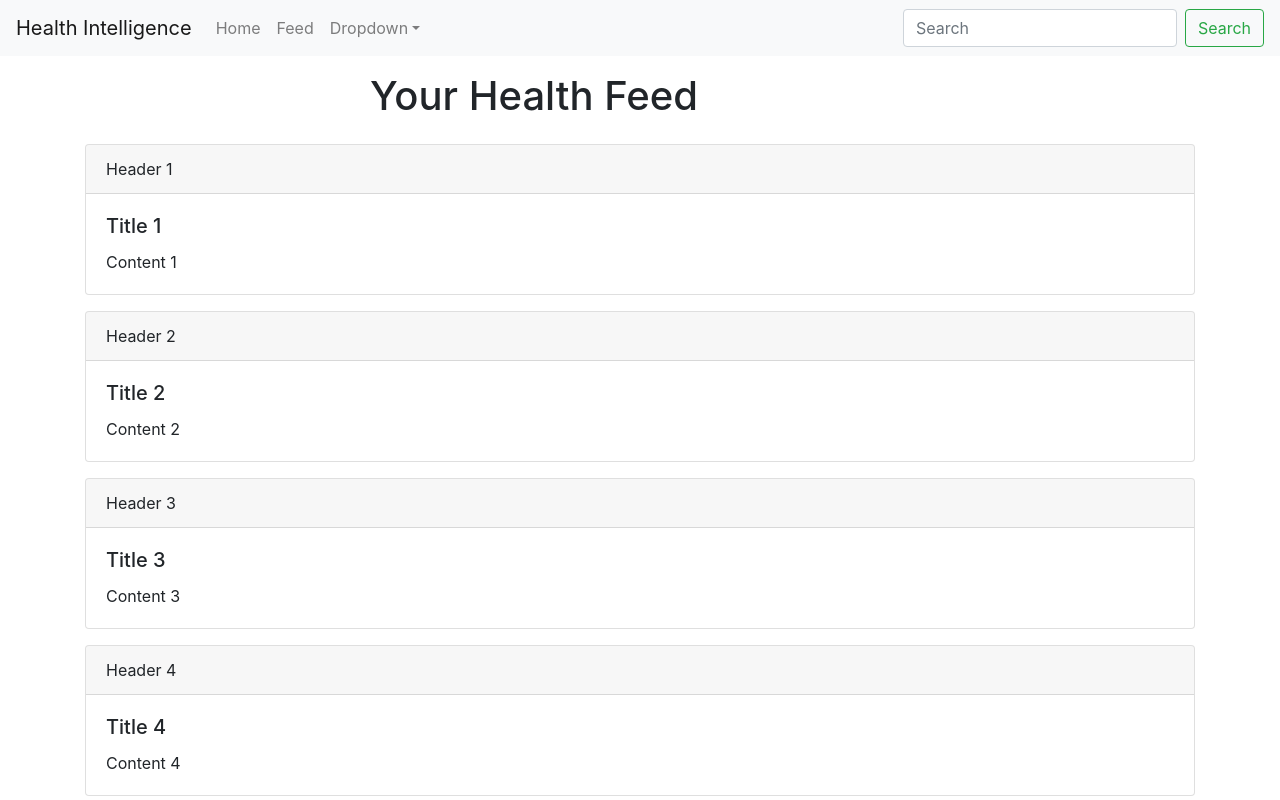
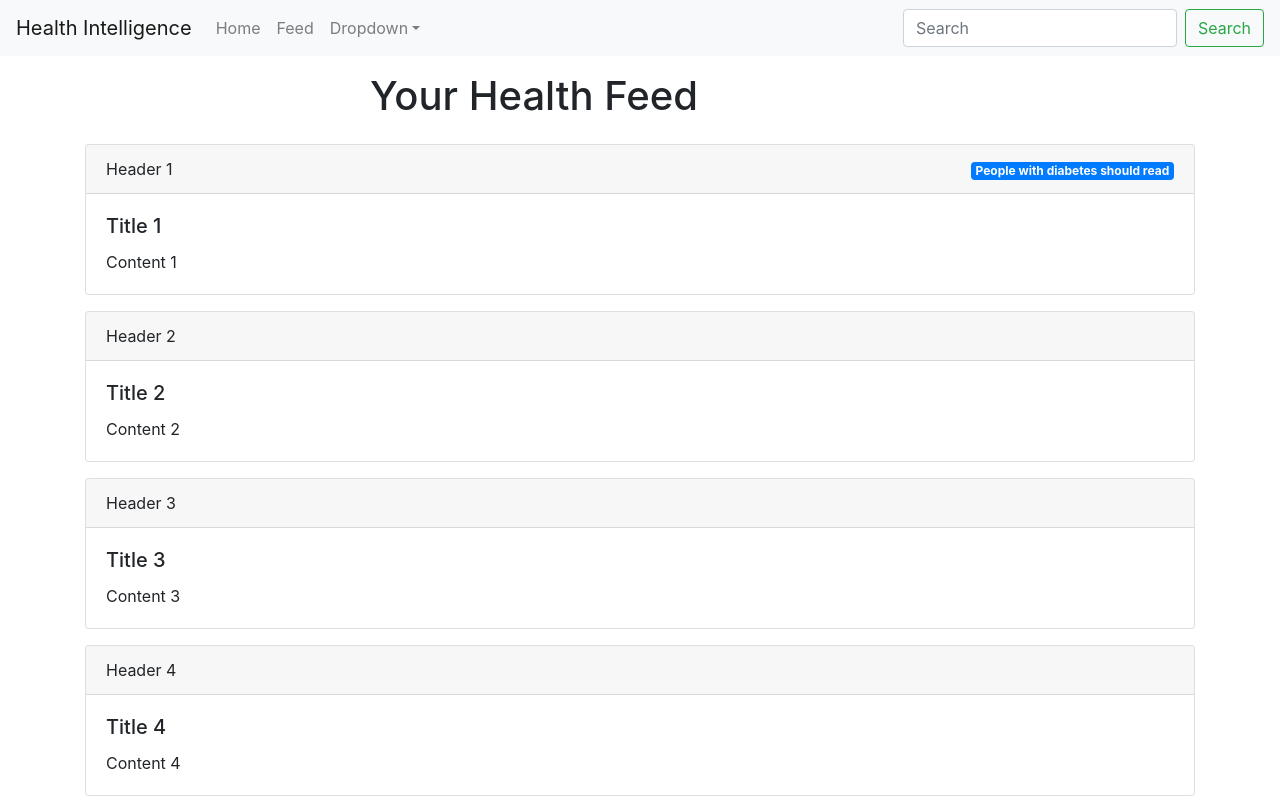
Before and after one commit to eduardvercaemer/itesm-hackathon-health-intelligence, a Next.js app: page /feed in a window 1280 px wide. Shown: the top 800 px of the page. Built offline with nearby package versions, Linux system fonts and the light colour scheme.

Commit message:
add: simple badge to feed

```diff
--- a/components/app-feed.js
+++ b/components/app-feed.js
@@ -1,9 +1,19 @@
-import { Container, Row, Col, Card } from "react-bootstrap";
+import { Container, Row, Col, Card, Badge } from "react-bootstrap";
 
 // create simple post using bootstrap cards
-const Post = ({ header, title, content }) => (
+// the header contains a badge right aligned if badgeText is provided
+const Post = ({ header, title, content, badgeText }) => (
   <Card>
-    <Card.Header>{header}</Card.Header>
+    <Card.Header>
+      <Row>
+        <Col>{header}</Col>
+        {badgeText && (
+          <Col className="text-right">
+            <Badge variant="primary">{badgeText}</Badge>
+          </Col>
+        )}
+      </Row>
+    </Card.Header>
     <Card.Body>
       <Card.Title>{title}</Card.Title>
       <Card.Text>{content}</Card.Text>
@@ -18,6 +28,9 @@ export default function AppFeed() {
     title: `Title ${i + 1}`,
     content: `Content ${i + 1}`,
   }));
+
+  // add a badge to the first post
+  posts[0].badgeText = "People with diabetes should read";
 
   return (
     <Container>
```
